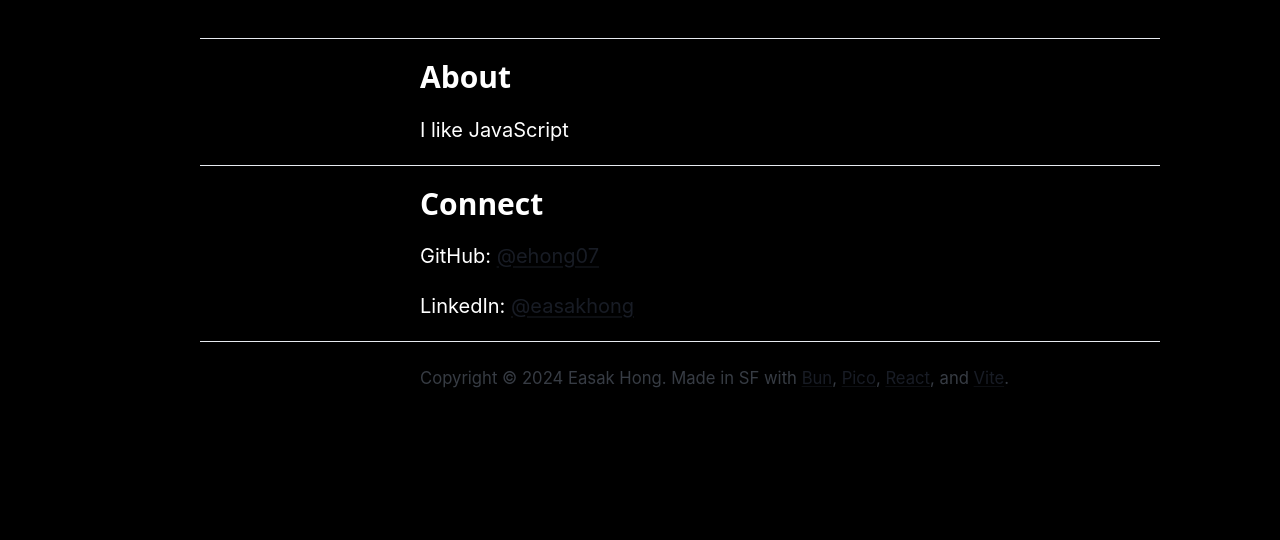
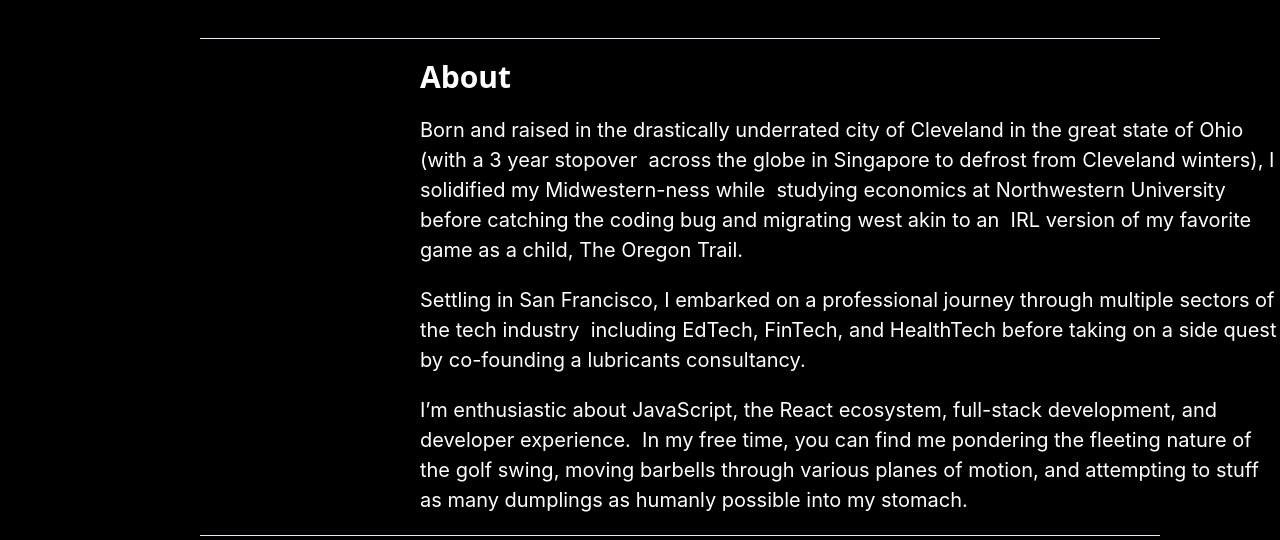
Before and after one commit to ehong07/page, a React (Vite) app in the folder app/: page / in a window 1280 px wide. Shown: the part 412-952 px from the top of the page. Before the commit the page ends 824 px from the top, so only its background shows below. Built offline with nearby package versions, Linux system fonts and the light colour scheme.

Commit message:
create About component + add bio

```diff
--- a/app/src/App.jsx
+++ b/app/src/App.jsx
@@ -1,6 +1,7 @@
 import Picture from './components/Picture';
 import Typewriter from './components/Typewriter';
 import Introduction from './components/Introduction';
+import About from './components/About';
 import './App.css';
 
 function App() {
@@ -13,10 +14,7 @@ function App() {
       </section>
       <hr className="linebreak" />
       <section className="section">
-        <div className="container">
-          <h3 className="text">About</h3>
-          <p className="text">I like JavaScript</p>
-        </div>
+        <About />
       </section>
       <hr className="linebreak" />
       <section className="section">
--- /dev/null
+++ b/app/src/components/About.jsx
@@ -0,0 +1,23 @@
+function About() {
+  return (
+    <div className="container">
+      <h3 className="text">About</h3>
+      <p className="text">
+        Born and raised in the drastically underrated city of Cleveland in the great state of Ohio (with a 3 year stopover
+        &nbsp;across the globe in Singapore to defrost from Cleveland winters), I solidified my Midwestern-ness while
+        &nbsp;studying economics at Northwestern University before catching the coding bug and migrating west akin to an
+        &nbsp;IRL version of my favorite game as a child, The Oregon Trail.
+      </p>
+      <p className="text">
+        Settling in San Francisco, I embarked on a professional journey through multiple sectors of the tech industry
+        &nbsp;including EdTech, FinTech, and HealthTech before taking on a side quest by co-founding a lubricants consultancy.
+      </p>
+      <p className="text">
+        I’m enthusiastic about JavaScript, the React ecosystem, full-stack development, and developer experience.
+        &nbsp;In my free time, you can find me pondering the fleeting nature of the golf swing, moving barbells through various planes of motion, and attempting to stuff as many dumplings as humanly possible into my stomach.
+      </p>
+    </div>
+  );
+}
+
+export default About;
```
